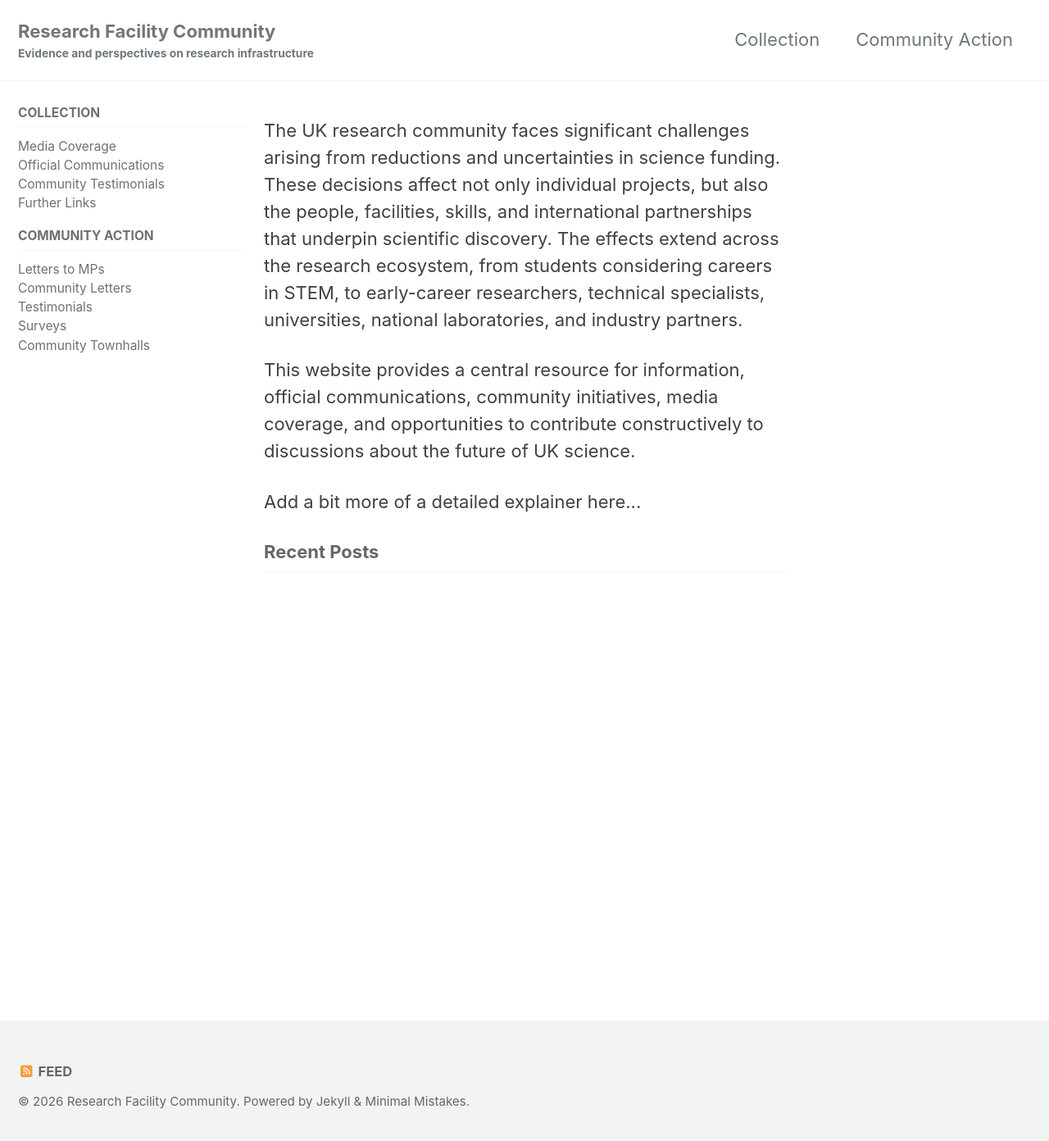
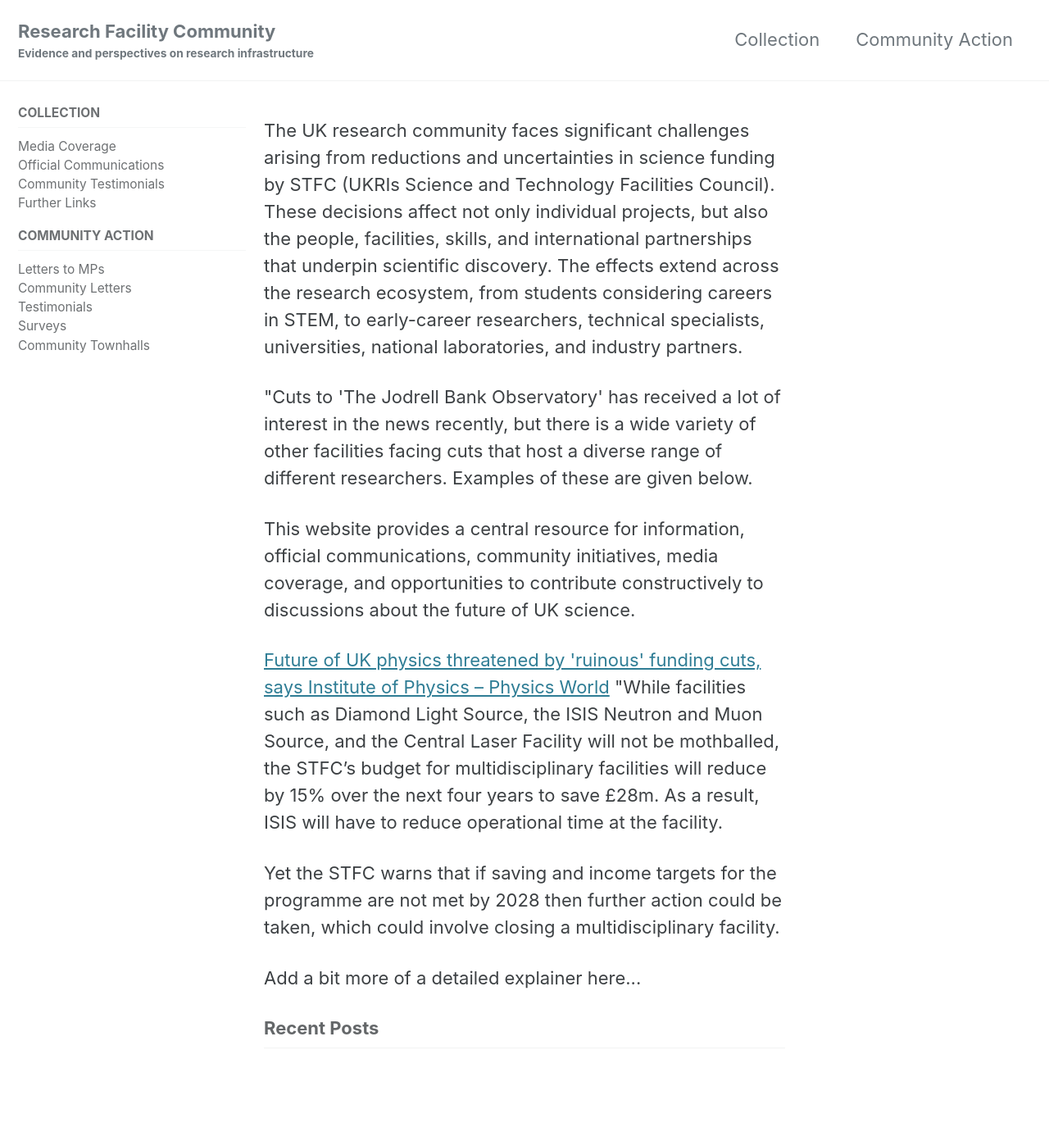
Before and after one commit to research-facilities-community/index, a Jekyll site: the page built from index.html, in a window 1280 px wide and 1400 px high. Shown: the top 1392 px of the window at 82% size. Built offline with Jekyll 4.4.1, drawn with Linux system fonts in a browser that asks for light colours; cached includes are drawn as plain includes; the list of posts is cut into pages by our own code.

Commit message:
Enhance funding challenges description in index.html
Expanded the paragraph discussing challenges in UK science funding to include specific mention of STFC and additional context about funding cuts affecting various facilities.

```diff
--- a/index.html
+++ b/index.html
@@ -7,8 +7,17 @@
 ---
 
 
-<p>The UK research community faces significant challenges arising from reductions and uncertainties in science funding. These decisions affect not only individual projects, but also the people, facilities, skills, and international partnerships that underpin scientific discovery. The effects extend across the research ecosystem, from students considering careers in STEM, to early-career researchers, technical specialists, universities, national laboratories, and industry partners.</p>
+<p>The UK research community faces significant challenges arising from reductions and uncertainties in science funding by STFC (UKRIs Science and Technology Facilities Council). These decisions affect not only individual projects, but also the people, facilities, skills, and international partnerships that underpin scientific discovery. The effects extend across the research ecosystem, from students considering careers in STEM, to early-career researchers, technical specialists, universities, national laboratories, and industry partners.</p>
+
+<p>"Cuts to 'The Jodrell Bank Observatory' has received a lot of interest in the news recently, but there is a wide variety of other facilities facing cuts that host a diverse range of different researchers. Examples of these are given below.</p>
 
 <p>This website provides a central resource for information, official communications, community initiatives, media coverage, and opportunities to contribute constructively to discussions about the future of UK science.</p>
 
+<p><a href="https://physicsworld.com/a/future-of-uk-physics-threatened-by-ruinous-funding-cuts-says-institute-of-physics/">Future of UK physics threatened by 'ruinous' funding cuts, says Institute of Physics – Physics World</a> "While facilities such as Diamond Light Source, the ISIS Neutron and Muon Source, and the Central Laser Facility will not be mothballed, the STFC’s budget for multidisciplinary facilities will reduce by 15% over the next four years to save £28m. As a result, ISIS will have to reduce operational time at the facility.</p>
+
+<p>Yet the STFC warns that if saving and income targets for the programme are not met by 2028 then further action could be taken, which could involve closing a multidisciplinary facility.</p>
+
+
+<p>  </p>
+
 <p>Add a bit more of a detailed explainer here...</p>
```
